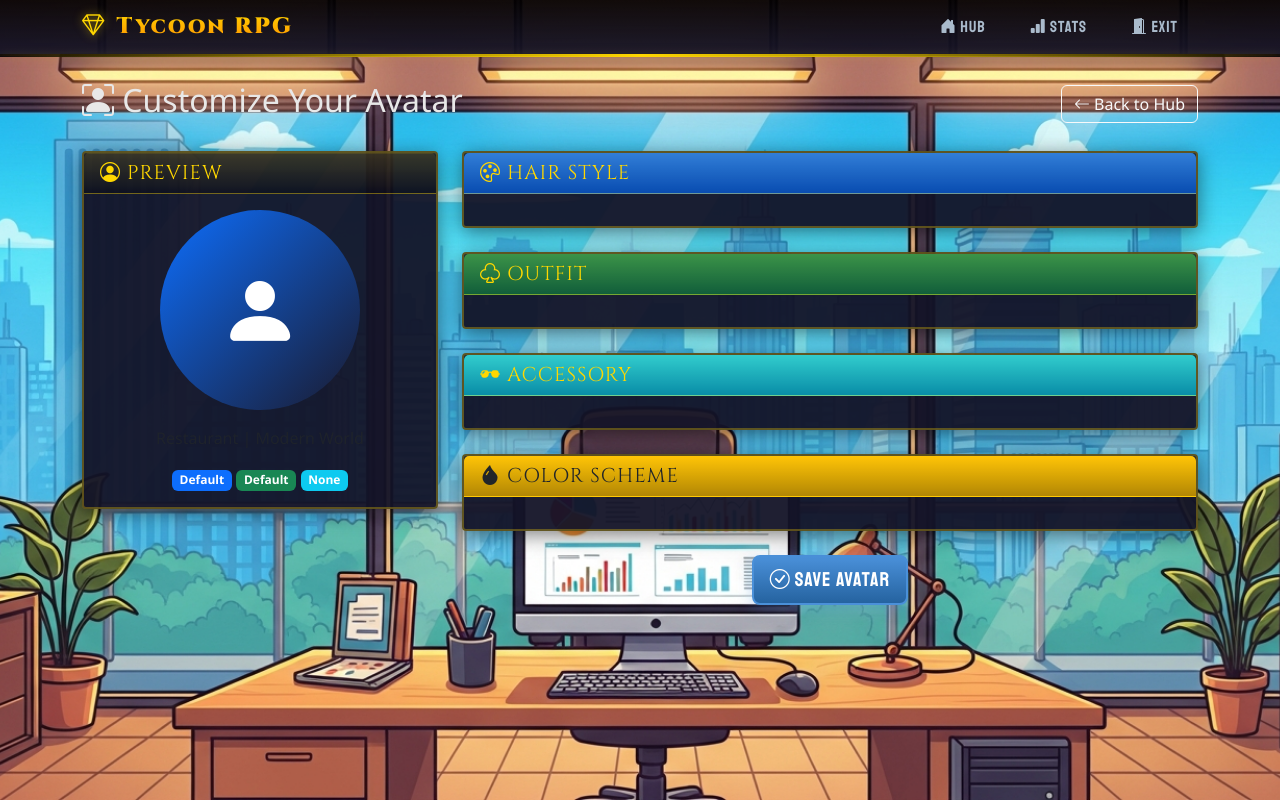
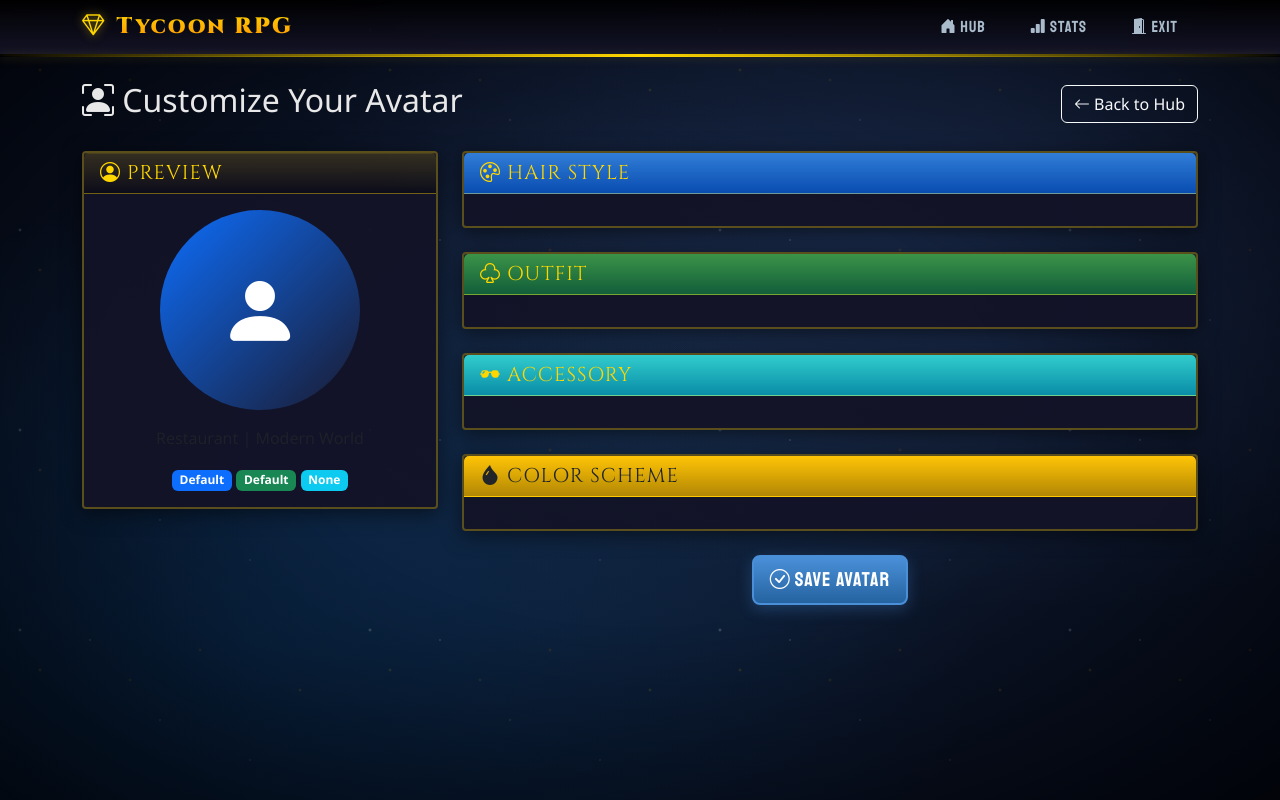
Before and after one commit to ikohnx/Tycoon-RPG, a Flask app: page /avatar in a window 1280 px wide. Run offline with Flask 3, Linux system fonts and the light colour scheme; the visitor is signed in with stand-in values (Sample User, id 1); data that the repository does not hold is empty; parts of the project's set-up code (start-up, migrations or seed data) failed here and were passed over; some libraries are stand-ins or nearby versions.

Commit message:
Enhance game backgrounds with dramatic lighting and starry effects
Update `base.html` to replace radial gradients with multi-layered backgrounds featuring animated starry particles, ambient glows, and world-specific color palettes, along with a vignette overlay.

Replit-Commit-Author: Agent
Replit-Commit-Session-Id: 4b043af2-5487-4303-a72f-b2a293276437
Replit-Commit-Checkpoint-Type: full_checkpoint
Replit-Commit-Event-Id: f2750eb5-8957-4685-9378-cffc241660f2
Replit-Commit-Screenshot-Url: https://storage.googleapis.com/screenshot-production-us-central1/18ed8a21-f530-41ed-9cf7-8e99185501dc/4b043af2-5487-4303-a72f-b2a293276437/Pqrq2MQ
Replit-Helium-Checkpoint-Created: true

```diff
--- a/templates/base.html
+++ b/templates/base.html
@@ -23,27 +23,107 @@
         }
 
         body {
-            background: radial-gradient(ellipse at center, #1a1a3e 0%, #0d0d1a 100%);
             min-height: 100vh;
             color: #e8e8e8;
             font-family: 'Segoe UI', Tahoma, Geneva, Verdana, sans-serif;
             overflow-x: hidden;
+            position: relative;
         }
 
-        body.world-modern {
-            background: url('/static/images/modern_office_hub_background.png') center center / cover no-repeat fixed,
-                        radial-gradient(ellipse at center, #1a2a4a 0%, #0a1020 100%);
+        body::before {
+            content: '';
+            position: fixed;
+            top: 0;
+            left: 0;
+            right: 0;
+            bottom: 0;
+            background:
+                radial-gradient(ellipse at 20% 80%, rgba(120, 0, 180, 0.15) 0%, transparent 50%),
+                radial-gradient(ellipse at 80% 20%, rgba(255, 140, 0, 0.1) 0%, transparent 50%),
+                radial-gradient(ellipse at 50% 50%, rgba(30, 30, 60, 1) 0%, rgba(10, 10, 20, 1) 100%);
+            z-index: -3;
         }
-        body.world-industrial {
-            background: radial-gradient(ellipse at center, #2a1a0a 0%, #0d0805 100%);
+
+        body::after {
+            content: '';
+            position: fixed;
+            top: 0;
+            left: 0;
+            right: 0;
+            bottom: 0;
+            background-image:
+                radial-gradient(2px 2px at 20px 30px, rgba(255,255,255,0.3), transparent),
+                radial-gradient(2px 2px at 40px 70px, rgba(255,215,0,0.2), transparent),
+                radial-gradient(1px 1px at 90px 40px, rgba(255,255,255,0.4), transparent),
+                radial-gradient(2px 2px at 130px 80px, rgba(255,215,0,0.15), transparent),
+                radial-gradient(1px 1px at 160px 120px, rgba(255,255,255,0.3), transparent),
+                radial-gradient(2px 2px at 200px 50px, rgba(255,140,0,0.2), transparent),
+                radial-gradient(1px 1px at 250px 160px, rgba(255,255,255,0.25), transparent),
+                radial-gradient(2px 2px at 300px 90px, rgba(255,215,0,0.2), transparent);
+            background-size: 350px 200px;
+            animation: twinkle 8s ease-in-out infinite alternate;
+            z-index: -2;
+            pointer-events: none;
         }
-        body.world-fantasy {
-            background: url('/static/images/fantasy_tavern_hub_background.png') center center / cover no-repeat fixed,
-                        radial-gradient(ellipse at center, #1a3a2a 0%, #050d0a 100%);
+
+        @keyframes twinkle {
+            0% { opacity: 0.5; }
+            100% { opacity: 1; }
         }
-        body.world-scifi {
-            background: url('/static/images/sci-fi_starship_hub_background.png') center center / cover no-repeat fixed,
-                        radial-gradient(ellipse at center, #0a1a3a 0%, #020510 100%);
+
+        .game-vignette {
+            position: fixed;
+            top: 0;
+            left: 0;
+            right: 0;
+            bottom: 0;
+            background: radial-gradient(ellipse at center, transparent 40%, rgba(0,0,0,0.6) 100%);
+            pointer-events: none;
+            z-index: -1;
+        }
+
+        body.world-modern::before {
+            background:
+                radial-gradient(ellipse at 20% 80%, rgba(0, 100, 180, 0.2) 0%, transparent 50%),
+                radial-gradient(ellipse at 80% 20%, rgba(100, 150, 255, 0.15) 0%, transparent 50%),
+                radial-gradient(ellipse at 50% 50%, rgba(20, 35, 60, 1) 0%, rgba(5, 10, 25, 1) 100%);
+        }
+
+        body.world-industrial::before {
+            background:
+                radial-gradient(ellipse at 30% 70%, rgba(180, 80, 0, 0.2) 0%, transparent 50%),
+                radial-gradient(ellipse at 70% 30%, rgba(139, 69, 19, 0.25) 0%, transparent 50%),
+                radial-gradient(ellipse at 50% 50%, rgba(45, 25, 10, 1) 0%, rgba(15, 8, 5, 1) 100%);
+        }
+
+        body.world-industrial::after {
+            background-image:
+                radial-gradient(2px 2px at 20px 30px, rgba(255,140,0,0.3), transparent),
+                radial-gradient(3px 3px at 60px 80px, rgba(255,69,0,0.25), transparent),
+                radial-gradient(2px 2px at 120px 50px, rgba(255,165,0,0.2), transparent),
+                radial-gradient(4px 4px at 180px 100px, rgba(255,99,71,0.15), transparent),
+                radial-gradient(2px 2px at 250px 70px, rgba(255,140,0,0.2), transparent);
+            background-size: 300px 150px;
+            animation: emberGlow 4s ease-in-out infinite alternate;
+        }
+
+        @keyframes emberGlow {
+            0% { opacity: 0.4; }
+            100% { opacity: 0.8; }
+        }
+
+        body.world-fantasy::before {
+            background:
+                radial-gradient(ellipse at 20% 80%, rgba(100, 0, 150, 0.25) 0%, transparent 50%),
+                radial-gradient(ellipse at 80% 20%, rgba(0, 150, 100, 0.2) 0%, transparent 50%),
+                radial-gradient(ellipse at 50% 50%, rgba(25, 40, 35, 1) 0%, rgba(5, 15, 10, 1) 100%);
+        }
+
+        body.world-scifi::before {
+            background:
+                radial-gradient(ellipse at 30% 70%, rgba(0, 200, 255, 0.15) 0%, transparent 50%),
+                radial-gradient(ellipse at 70% 30%, rgba(0, 100, 200, 0.2) 0%, transparent 50%),
+                radial-gradient(ellipse at 50% 50%, rgba(10, 25, 50, 1) 0%, rgba(2, 5, 15, 1) 100%);
         }
 
         .game-title {
@@ -559,6 +639,7 @@
     </style>
 </head>
 <body class="{% block body_class %}{% endblock %}">
+    <div class="game-vignette"></div>
     {% if session.get('player_id') %}
     <nav class="game-hud navbar navbar-expand-lg mb-4">
         <div class="container">
```
